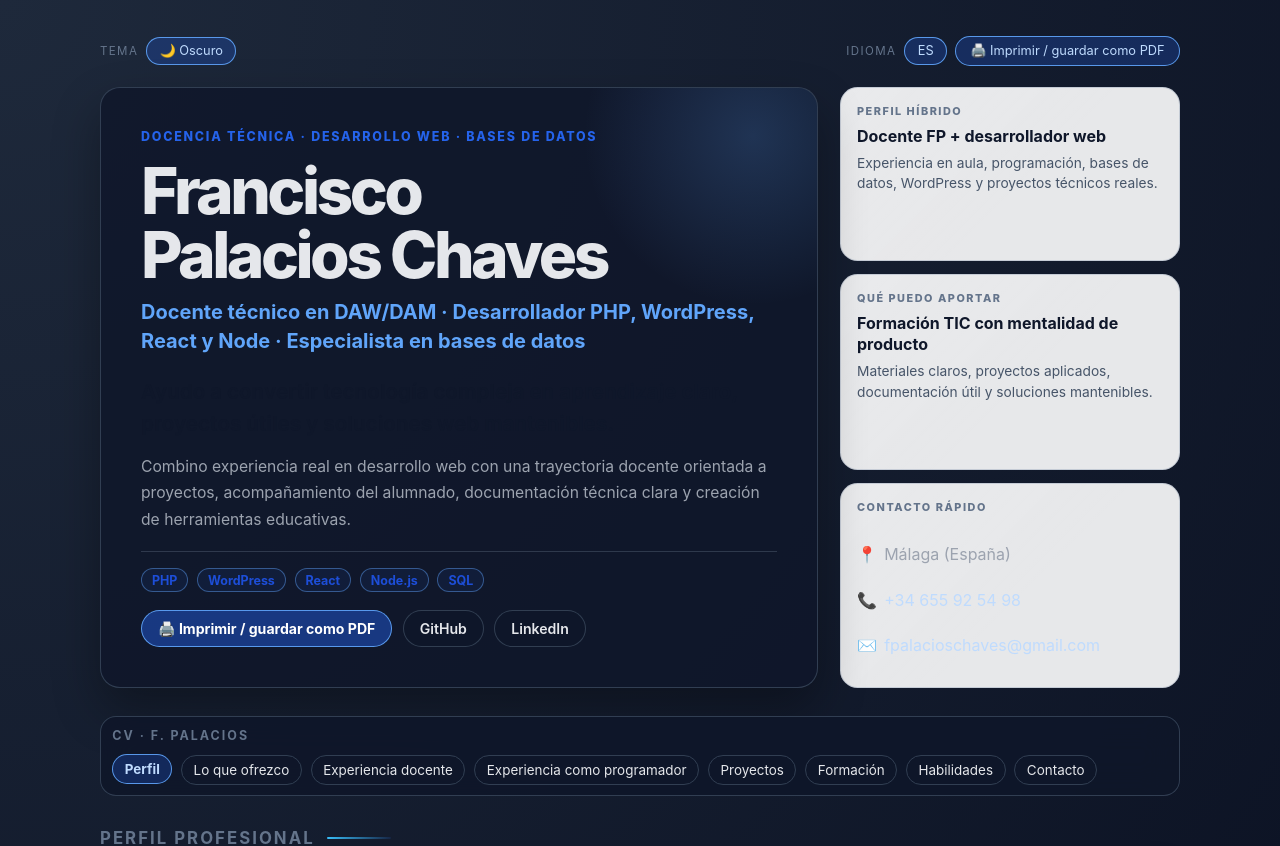
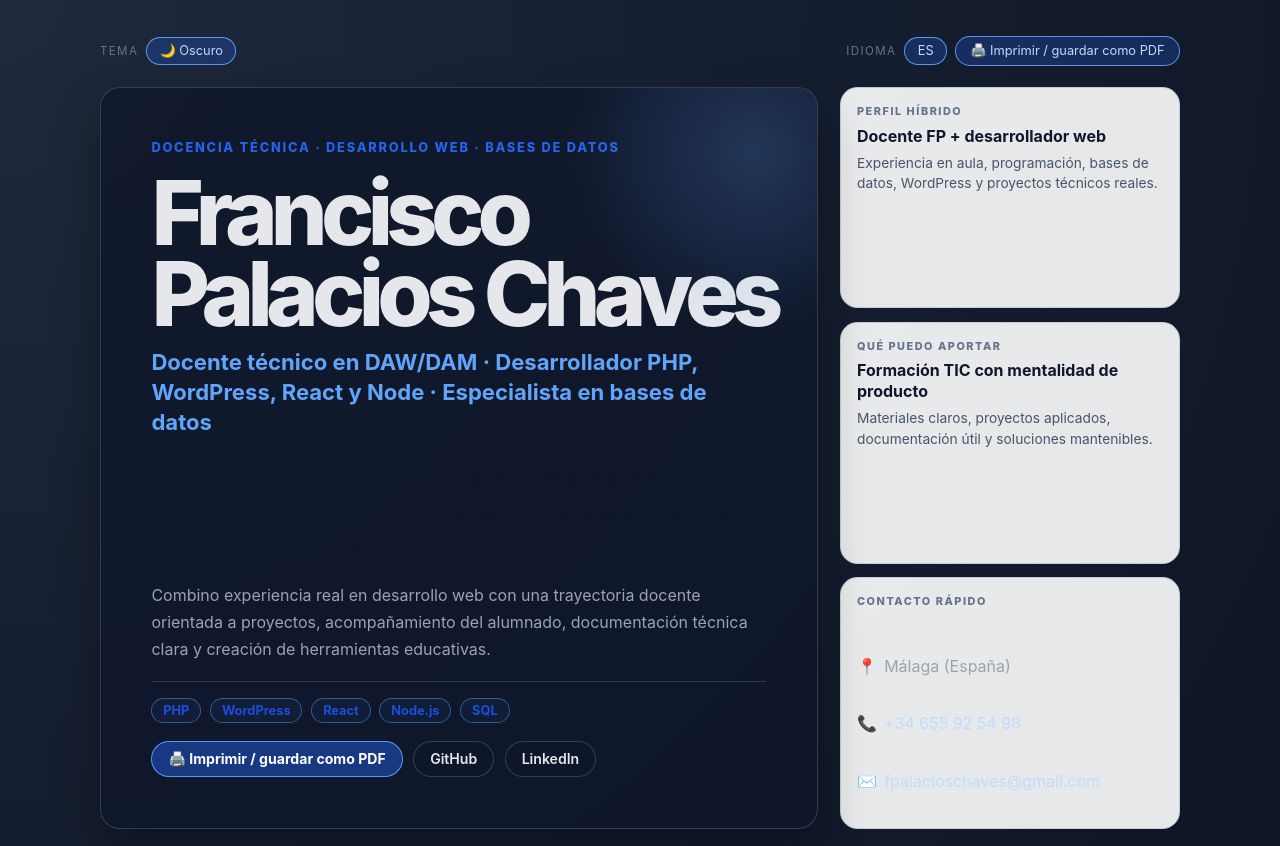
Before and after one commit to fpalacioschaves/cv-react, a React (Vite) app: page / in a window 1280 px wide. Shown: the top 846 px of the page. Built offline with nearby package versions, Linux system fonts and the light colour scheme; no server answers.

Commit message:
Make hero visually stronger

```diff
--- a/src/index.css
+++ b/src/index.css
@@ -75,38 +75,60 @@ section h2::after {
   .cv-hero-main {
     position: relative;
     overflow: hidden;
-    padding: clamp(1.7rem, 4vw, 2.5rem) !important;
+    padding: clamp(2rem, 4.6vw, 3.15rem) !important;
   }
 
   .cv-hero-main::after {
     content: "";
     position: absolute;
-    right: -7rem;
+    right: -8rem;
     top: -8rem;
-    width: 22rem;
-    height: 22rem;
+    width: 24rem;
+    height: 24rem;
     border-radius: 999px;
-    background: radial-gradient(circle, rgba(96, 165, 250, 0.2), transparent 68%);
+    background: radial-gradient(circle, rgba(96, 165, 250, 0.22), transparent 68%);
     pointer-events: none;
   }
 
   .cv-hero-kicker {
-    margin: 0 0 0.8rem;
-    font-size: 0.78rem;
+    max-width: 44rem;
+    margin: 0 0 1.05rem;
+    font-size: clamp(0.8rem, 1vw, 0.92rem);
     line-height: 1.4;
-    font-weight: 800;
+    font-weight: 850;
     letter-spacing: 0.14em;
     text-transform: uppercase;
     color: #2563eb;
   }
 
+  .cv-hero-name {
+    max-width: 52rem;
+    font-size: clamp(3.1rem, 7vw, 5.9rem) !important;
+    line-height: 0.9 !important;
+    letter-spacing: -0.075em !important;
+    margin-bottom: 0.85rem !important;
+  }
+
+  .cv-hero-headline {
+    max-width: 48rem !important;
+    font-size: clamp(1.08rem, 1.75vw, 1.38rem) !important;
+    line-height: 1.35 !important;
+    margin-top: 0 !important;
+  }
+
   .cv-hero-promise {
     max-width: 48rem;
-    margin: 1rem 0 0.85rem;
-    font-size: clamp(1.08rem, 1.6vw, 1.28rem);
-    line-height: 1.55;
-    font-weight: 750;
+    margin: 1.1rem 0 0.9rem;
+    font-size: clamp(1.18rem, 2.05vw, 1.55rem);
+    line-height: 1.45;
+    font-weight: 780;
     color: #0f172a;
+  }
+
+  .cv-hero-summary {
+    max-width: 46rem !important;
+    font-size: 1rem !important;
+    line-height: 1.68 !important;
   }
 
   .cv-hero-actions,
@@ -118,7 +140,7 @@ section h2::after {
   }
 
   .cv-hero-stack-pills {
-    margin-top: 1.1rem;
+    margin-top: 1.15rem;
     padding-top: 1rem;
     border-top: 1px solid rgba(148, 163, 184, 0.24);
   }
@@ -136,9 +158,9 @@ section h2::after {
   .cv-hero-stack-pill {
     border-radius: 999px;
     border: 1px solid rgba(96, 165, 250, 0.45);
-    padding: 0.22rem 0.62rem;
-    font-size: 0.78rem;
-    font-weight: 700;
+    padding: 0.25rem 0.68rem;
+    font-size: 0.8rem;
+    font-weight: 750;
     color: #1d4ed8;
     background: rgba(37, 99, 235, 0.08);
   }
```
